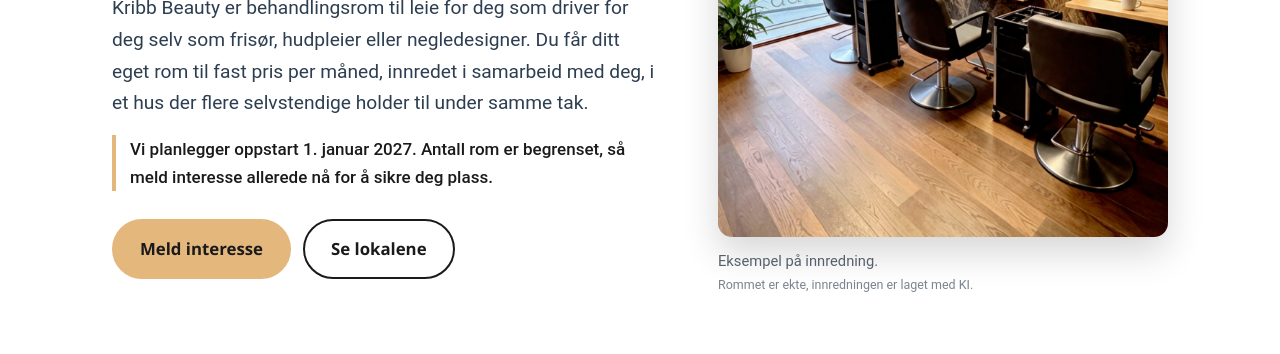
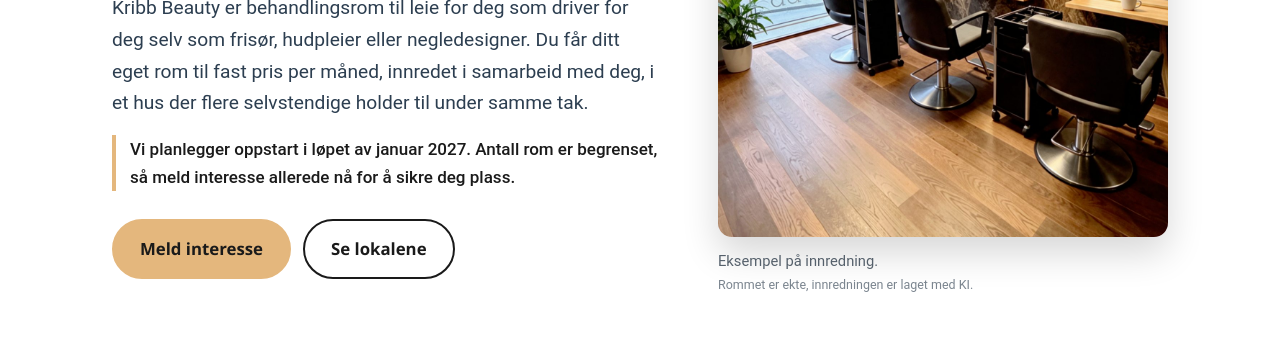
Before and after one commit to orcus-one/kribb_beauty, a plain HTML site: page nettsted/index.html in a window 1280 px wide. Shown: the part 446-800 px from the top of the page. Drawn offline with Linux system fonts and the light colour scheme; a web font is replaced by a local one.

Commit message:
Skriv oppstart i løpet av januar 2027
Co-Authored-By: Claude Fable 5.2 <noreply@anthropic.com>

```diff
--- a/nettsted/index.html
+++ b/nettsted/index.html
@@ -35,7 +35,7 @@
           i samarbeid med deg, i et hus der flere selvstendige holder til under samme tak.
         </p>
         <p class="oppstart">
-          Vi planlegger oppstart 1. januar 2027. Antall rom er begrenset, så meld interesse
+          Vi planlegger oppstart i løpet av januar 2027. Antall rom er begrenset, så meld interesse
           allerede nå for å sikre deg plass.
         </p>
         <div class="knapperad">
```
